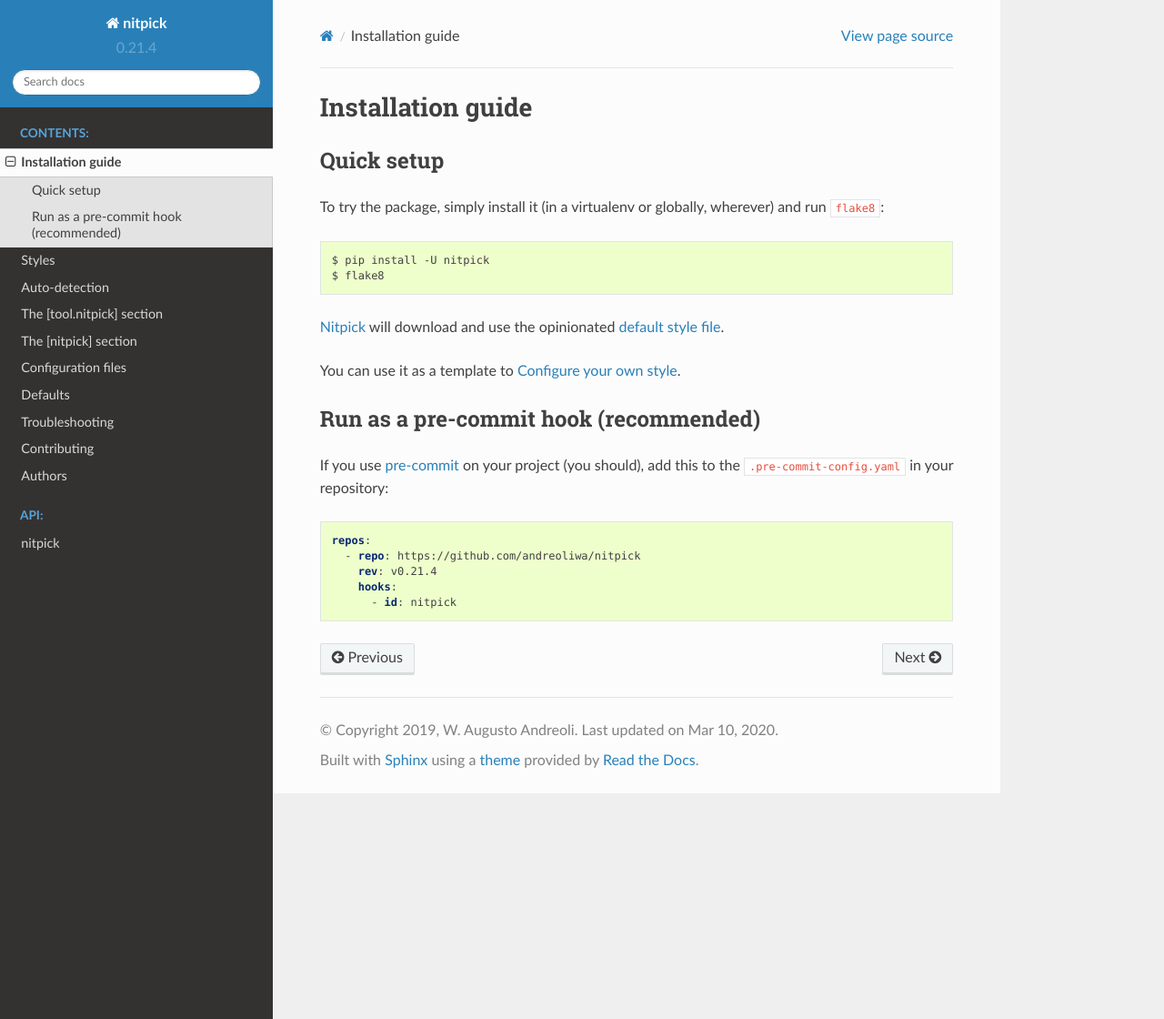
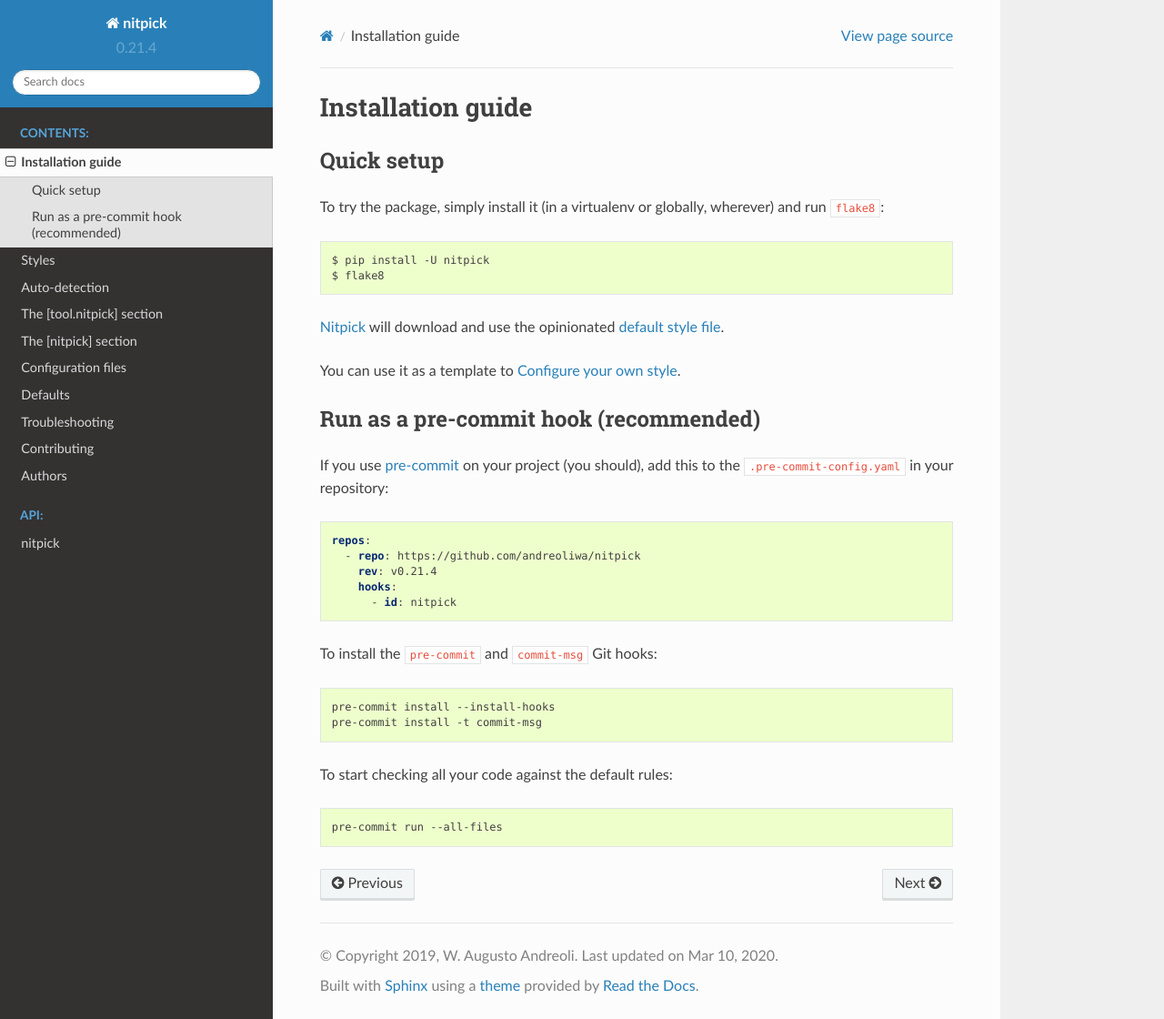
Before and after one commit to andreoliwa/nitpick, a Sphinx documentation site: the page built from docs/installation_guide.rst, in a window 1280 px wide and 1120 px high. Shown: the whole window at 91% size. Built offline with Sphinx 7.4.7 and the Read the Docs theme 2.0.0, drawn with Linux system fonts in a browser that asks for light colours.

Commit message:
docs: add instructions for pre-commit initial setup
Signed-off-by: Augusto Wagner Andreoli <andreoliwa@gmail.com>

```diff
--- a/docs/installation_guide.rst
+++ b/docs/installation_guide.rst
@@ -31,3 +31,16 @@
         rev: v0.21.4
         hooks:
           - id: nitpick
+
+To install the ``pre-commit`` and ``commit-msg`` Git hooks:
+
+.. code-block:: shell
+
+    pre-commit install --install-hooks
+    pre-commit install -t commit-msg
+
+To start checking all your code against the default rules:
+
+.. code-block:: shell
+
+    pre-commit run --all-files
```
Also changed, not shown: README.md (+9 -0 lines), setup.py (+1 -1 lines).
